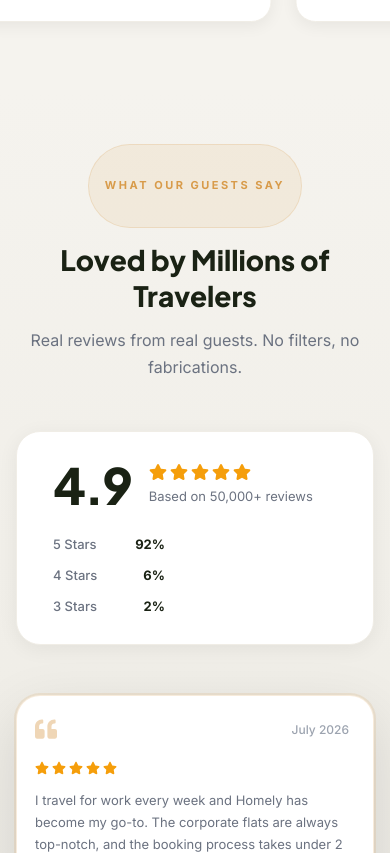
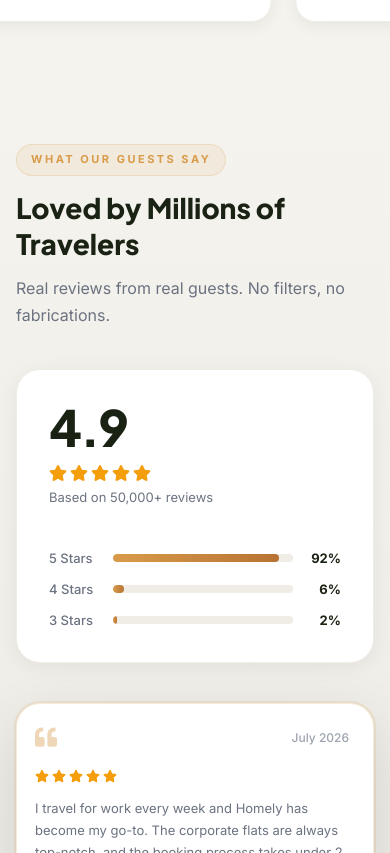
Before and after one commit to m4nish-dev/homely, a React (Vite) app: page / in a window 390 px wide. Shown: the part 9931-10784 px from the top of the page. Built offline with nearby package versions, Linux system fonts and the light colour scheme.

Commit message:
Redesign Testimonials into premium side-by-side layout

```diff
--- a/src/components/Testimonials/Testimonials.css
+++ b/src/components/Testimonials/Testimonials.css
@@ -8,6 +8,10 @@
 }
 
 .testi-inner {
+  display: grid;
+  grid-template-columns: 360px 1fr;
+  gap: 80px;
+  align-items: center;
   max-width: 1440px;
   margin: 0 auto;
 }
@@ -17,8 +21,8 @@
 /* ========================= */
 
 .testi-header {
-  text-align: center;
-  margin-bottom: 50px;
+  text-align: left;
+  margin-bottom: 40px;
 }
 
 .testi-eyebrow {
@@ -30,7 +34,7 @@
   color: var(--primary, #d89b4a);
   background: rgba(216, 155, 74, 0.1);
   border: 1px solid rgba(216, 155, 74, 0.2);
-  padding: 32px 16px;
+  padding: 6px 14px; /* Fixed padded button look */
   border-radius: 999px;
   margin-bottom: 14px;
 }
@@ -54,20 +58,21 @@
 
 .testi-overview {
   display: flex;
-  align-items: center;
-  gap: 50px;
+  flex-direction: column;
+  align-items: flex-start;
+  gap: 28px;
   background: white;
   border-radius: 24px;
-  padding: 28px 36px;
-  margin-bottom: 50px;
+  padding: 32px;
   box-shadow: 0 4px 20px rgba(0, 0, 0, 0.06);
   border: 1px solid var(--border-light, #f0ede6);
 }
 
 .testi-big-rating {
   display: flex;
-  align-items: center;
-  gap: 18px;
+  flex-direction: column;
+  align-items: flex-start;
+  gap: 12px;
   flex-shrink: 0;
 }
 
@@ -94,7 +99,7 @@
 }
 
 .testi-bars {
-  flex: 1;
+  width: 100%;
   display: flex;
   flex-direction: column;
   gap: 10px;
@@ -143,7 +148,7 @@
 
 .testi-carousel {
   display: grid;
-  grid-template-columns: 1fr 1.6fr 1fr;
+  grid-template-columns: 1fr 2fr 1fr;
   gap: 20px;
   align-items: center;
   margin-bottom: 36px;
@@ -346,6 +351,11 @@
     padding: 40px 24px;
   }
 
+  .testi-inner {
+    grid-template-columns: 1fr;
+    gap: 40px;
+  }
+
   .testi-carousel {
     grid-template-columns: 1fr;
     gap: 16px;
@@ -356,9 +366,10 @@
   }
 
   .testi-overview {
-    flex-direction: column;
-    gap: 24px;
-    align-items: flex-start;
+    flex-direction: row;
+    flex-wrap: wrap;
+    gap: 40px;
+    align-items: center;
   }
 }
 
--- a/src/components/Testimonials/Testimonials.jsx
+++ b/src/components/Testimonials/Testimonials.jsx
@@ -77,6 +77,7 @@
   return (
     <section className="testimonials">
       <div className="testi-inner">
+        <div className="testi-left">
           <div className="testi-header">
             <span className="testi-eyebrow">What Our Guests Say</span>
             <h2>Loved by Millions of Travelers</h2>
@@ -111,7 +112,9 @@
               ))}
             </div>
           </div>
+        </div>
 
+        <div className="testi-right">
           {/* Cards Carousel */}
           <div className="testi-carousel">
             {/* Side cards (decorative) */}
@@ -188,6 +191,7 @@
             </button>
           </div>
         </div>
+      </div>
     </section>
   );
 }
```
Lines whose indentation alone changed are shown as unchanged.
